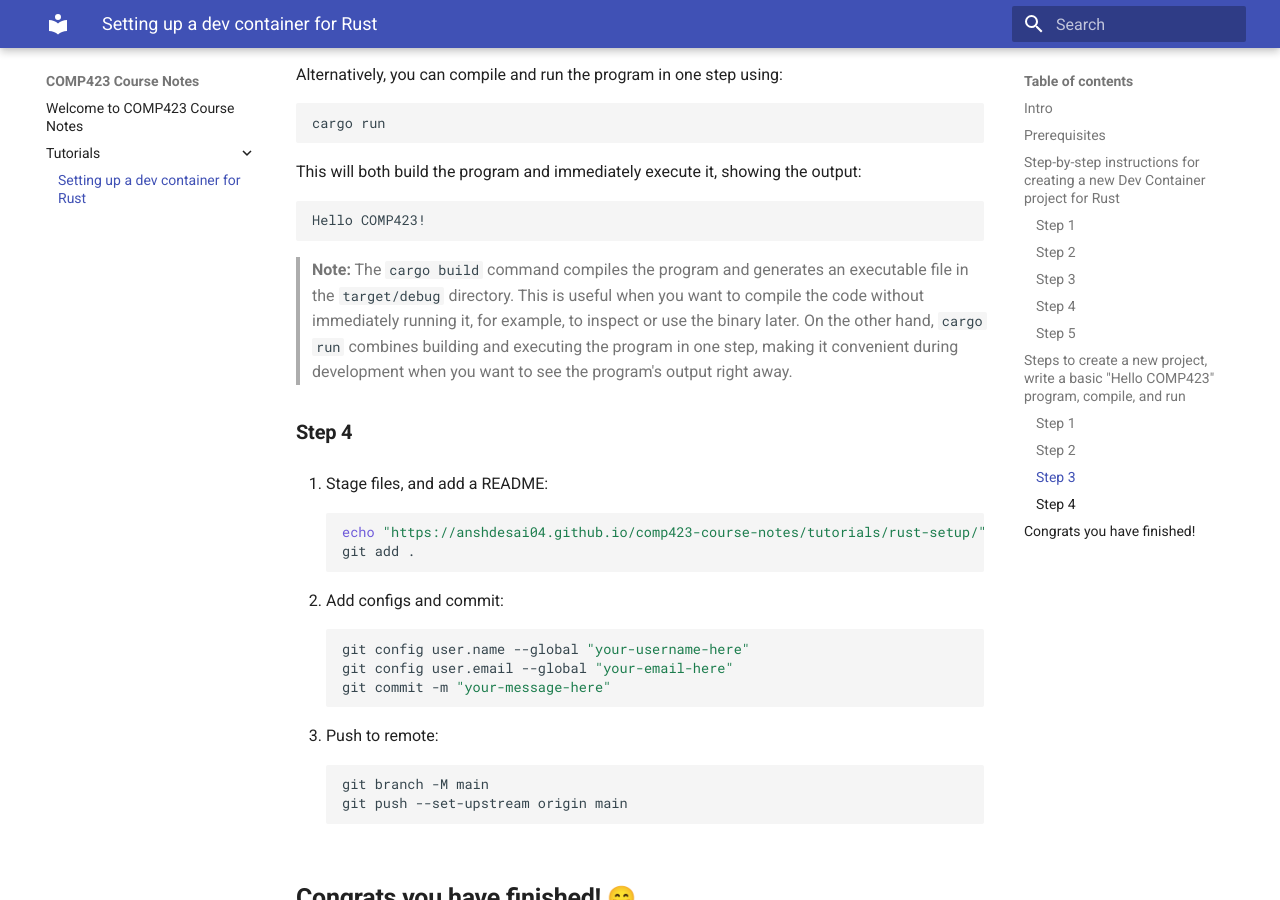
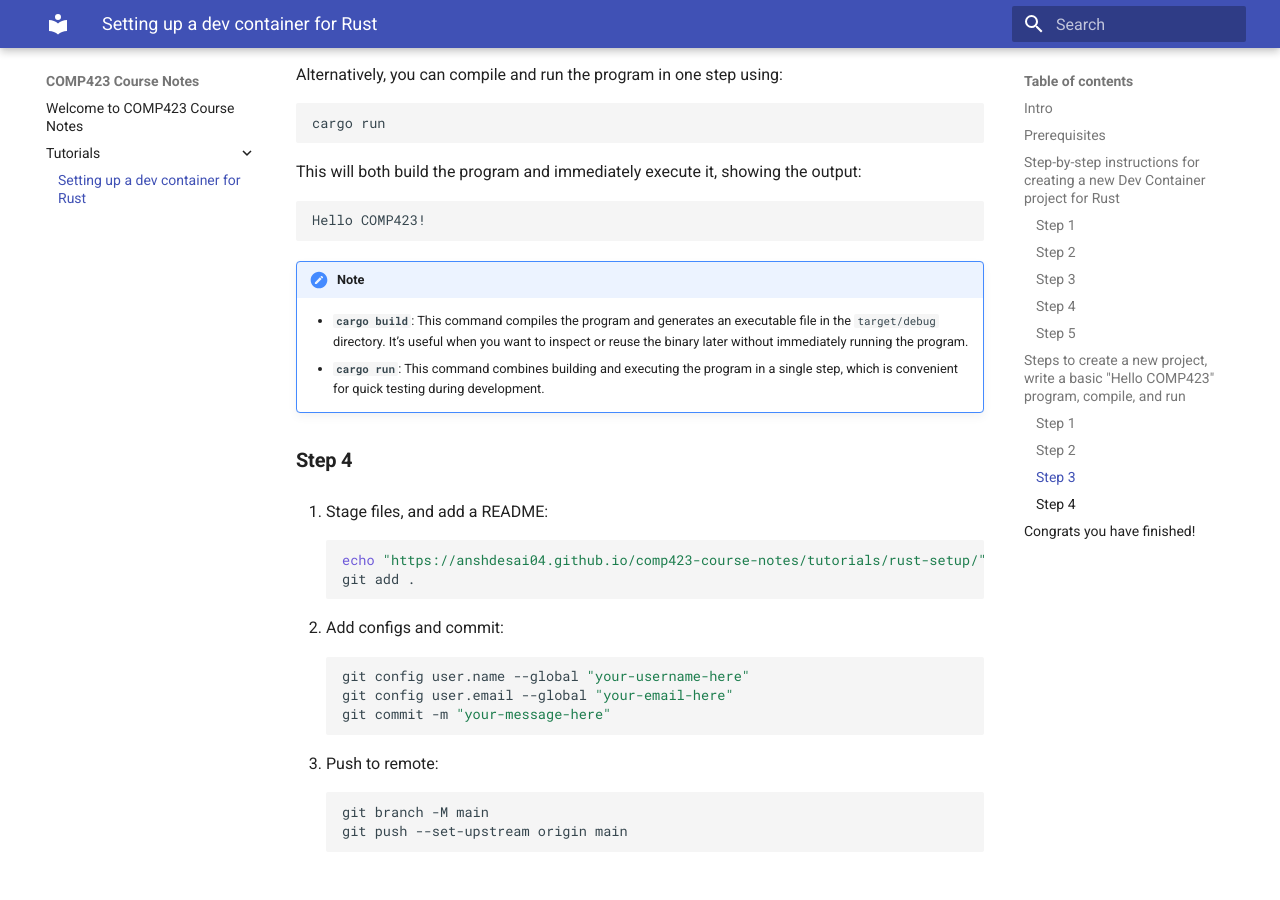
Before and after one commit to anshdesai04/comp423-course-notes, an MkDocs documentation site: the page built from docs/tutorials/rust-setup.md, in a window 1280 px wide and 900 px high, scrolled down 3759 px. Built offline with MkDocs 1.6.1 and Material for MkDocs 9.7.7, drawn with Linux system fonts in a browser that asks for light colours; emoji names are drawn with the system emoji font.

Commit message:
admonition fix

````diff
--- a/docs/tutorials/rust-setup.md
+++ b/docs/tutorials/rust-setup.md
@@ -148,7 +148,10 @@ Alternatively, you can compile and run the program in one step using:
    ```text
    Hello COMP423!
    ```
-   > **Note:** The `cargo build` command compiles the program and generates an executable file in the `target/debug` directory. This is useful when you want to compile the code without immediately running it, for example, to inspect or use the binary later. On the other hand, `cargo run` combines building and executing the program in one step, making it convenient during development when you want to see the program's output right away.
+
+!!! note
+    - **`cargo build`**: This command compiles the program and generates an executable file in the `target/debug` directory. It’s useful when you want to inspect or reuse the binary later without immediately running the program.
+    - **`cargo run`**: This command combines building and executing the program in a single step, which is convenient for quick testing during development.
 
 
 ### **Step 4**
````
